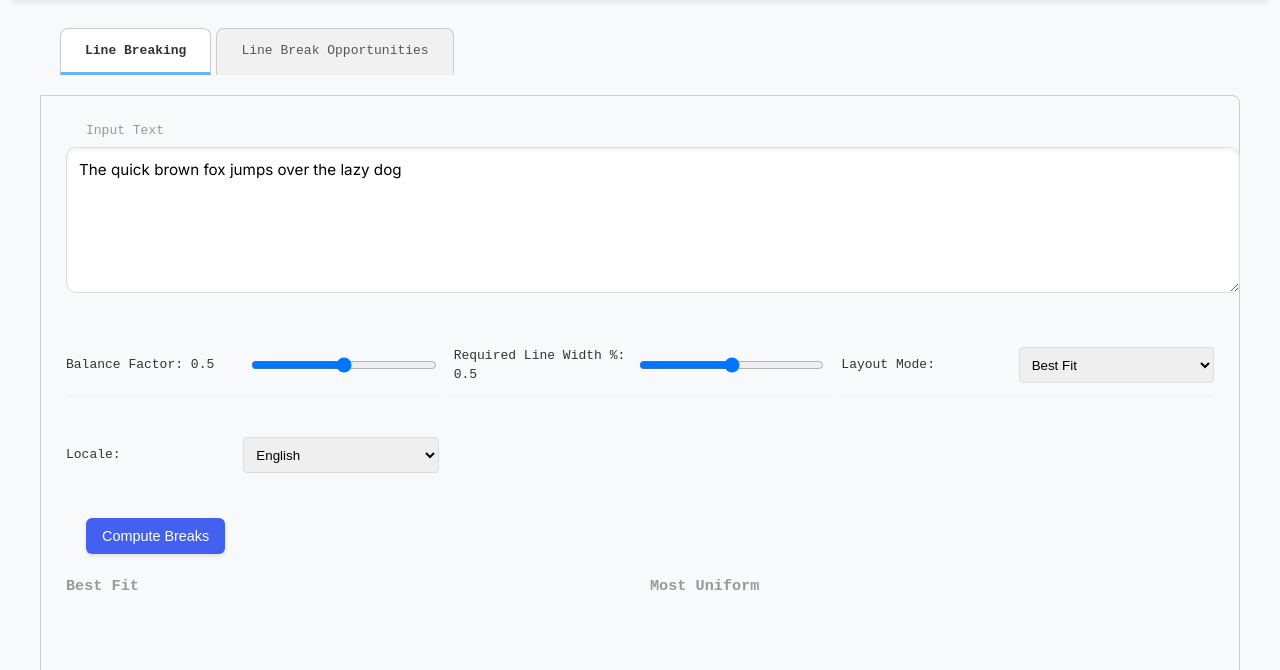
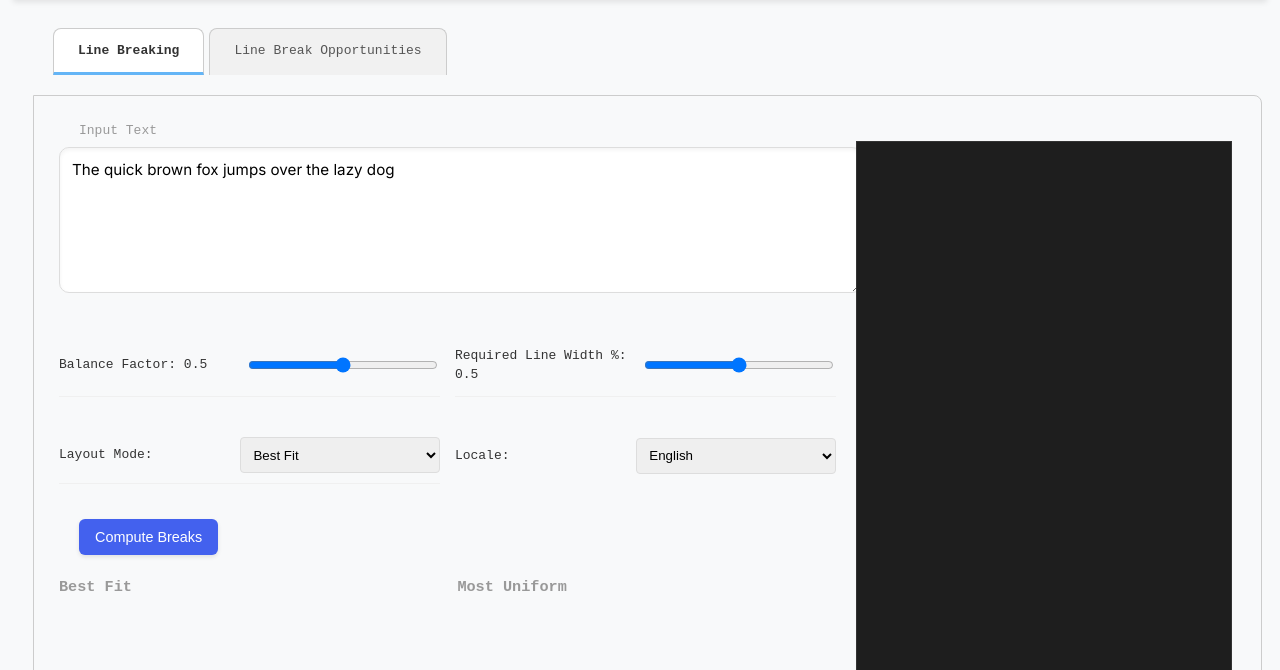
Before and after one commit to aditisharma22/CanvasKit, a website built with Vite: page index.html in a window 1280 px wide. Shown: the part 142-812 px from the top of the page. Built offline with nearby package versions, Linux system fonts and the light colour scheme; a script that the page names is missing.

Commit message:
Minor enhancement

```diff
--- a/index.html
+++ b/index.html
@@ -32,7 +32,7 @@
     }
 
     .container {
-      max-width: 1200px;
+      width: 98%;
       margin: 0 auto;
       padding: 0 20px;
     }
@@ -70,8 +70,9 @@
 
     #wrapper {
       display: flex;
-      flex-direction: column;
+      flex-direction: row;
       width: 100%;
+      gap: 20px;
     }
 
     /* Tab styling */
@@ -157,9 +158,8 @@
     .break-tree {
       background: #1e1e1e !important;
       white-space: pre;
-      max-width: 800px;
-      min-width: 460px;
-      margin: 20px;
+      width: 32%;
+      margin: 20px 0;
       padding: 20px;
       overflow: auto;
       resize: both;
@@ -167,8 +167,7 @@
       font-family: 'Consolas', 'Monaco', monospace;
       font-size: 13px;
       line-height: 1.4;
-      max-height: 800px;
-      min-height: 400px;
+      height: calc(100vh - 150px);
       border: 1px solid #333 !important;
       box-sizing: border-box;
     }
@@ -348,7 +347,7 @@
 
     /* Full width layout styles */
     .controls-section {
-      width: 100%;
+      width: 66%;
       margin-bottom: 20px;
     }
 
@@ -400,6 +399,16 @@
     #opportunitiesWrapper {
       display: flex;
       flex-direction: column;
+      width: 100%;
+    }
+
+    /* Make sure the line opportunities tab uses a different layout */
+    #lineBreakOpportunities #wrapper {
+      flex-direction: column;
+      width: 100%;
+    }
+
+    #lineBreakOpportunities .controls-section {
       width: 100%;
     }
 
```
